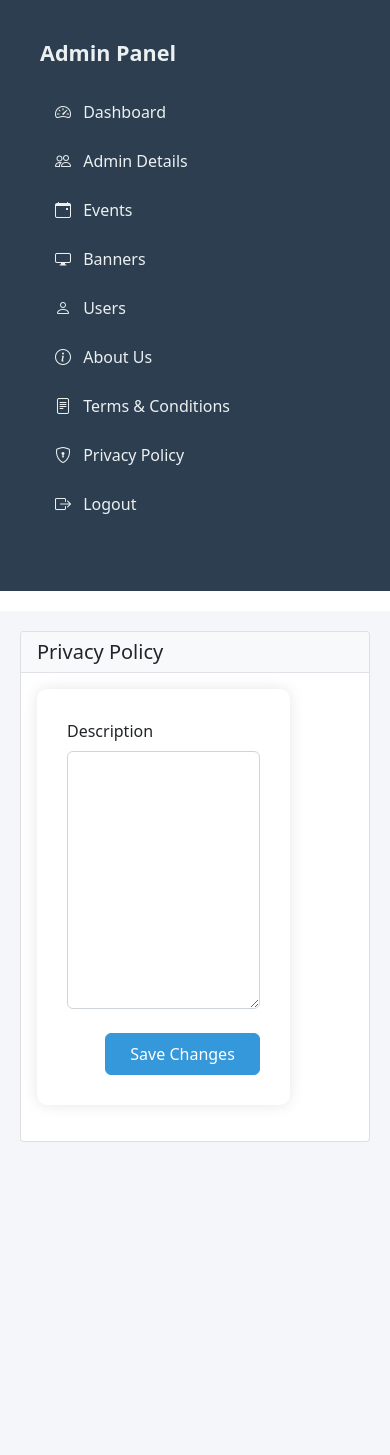
After one commit to Altaf549/admin_shopping, a CodeIgniter 4 app: the page made by app/Views/admin/privacy_policy.php in a window 390 px wide. The commit adds this page. Run offline with PHP 8.4 and a stand-in for CodeIgniter, Linux system fonts and the light colour scheme; the template is opened without the code that fills it, so the values that code supplies are empty; some libraries are stand-ins or nearby versions.

Commit message:
feat: Add privacy policy and terms condition functionality
- Added PrivacyPolicy controller and model
- Added privacy policy view
- Updated routes and sidebar navigation
- Added migration for privacy policy table

```diff
--- a/app/Config/Routes.php
+++ b/app/Config/Routes.php
@@ -45,3 +45,7 @@ $routes->post('admin/about-us/save', 'Admin\AboutUs::save');
 // Terms & Conditions routes
 $routes->get('admin/terms-condition', 'Admin\TermsCondition::index');
 $routes->post('admin/terms-condition/save', 'Admin\TermsCondition::save');
+
+// Privacy Policy routes
+$routes->get('admin/privacy-policy', 'Admin\PrivacyPolicy::index');
+$routes->post('admin/privacy-policy/save', 'Admin\PrivacyPolicy::save');
--- /dev/null
+++ b/app/Views/admin/privacy_policy.php
@@ -0,0 +1,152 @@
+<!DOCTYPE html>
+<html>
+<head>
+    <title>Privacy Policy - Shopping Admin</title>
+    <meta name="viewport" content="width=device-width, initial-scale=1">
+    <link href="https://cdn.jsdelivr.net/npm/bootstrap@5.1.3/dist/css/bootstrap.min.css" rel="stylesheet">
+    <link href="https://cdn.jsdelivr.net/npm/bootstrap-icons@1.7.2/font/bootstrap-icons.css" rel="stylesheet">
+    <link href="<?= base_url('css/admin.css') ?>" rel="stylesheet">
+    <style>
+        .main-content {
+            min-height: 100vh;
+            padding: 20px;
+        }
+
+        .sidebar {
+            width: 250px;
+            min-width: 250px;
+            max-width: 250px;
+        }
+
+        @media (max-width: 768px) {
+            .sidebar {
+                width: 100%;
+                min-width: 100%;
+                max-width: 100%;
+            }
+
+            .main-content {
+                margin-left: 0;
+            }
+        }
+
+        .stats-card {
+            background-color: white;
+            padding: 20px;
+            border-radius: 10px;
+            box-shadow: 0 0 10px rgba(0,0,0,0.1);
+            margin-bottom: 20px;
+        }
+
+        .card {
+            margin-bottom: 20px;
+        }
+
+        .card-header {
+            background-color: #f8f9fa;
+            border-bottom: 1px solid #dee2e6;
+        }
+
+        .card-title {
+            margin: 0;
+            font-size: 1.25rem;
+        }
+
+        .form-group {
+            margin-bottom: 1.5rem;
+        }
+
+        .form-control {
+            padding: 0.5rem 1rem;
+            border-radius: 0.375rem;
+            border: 1px solid #ced4da;
+            width: 100%;
+            max-width: 100%;
+        }
+
+        .btn-primary {
+            padding: 0.5rem 1.5rem;
+            border-radius: 0.375rem;
+            font-weight: 500;
+        }
+
+        .alert {
+            margin-bottom: 1.5rem;
+            border-radius: 0.375rem;
+        }
+
+        .ck-editor__editable {
+            min-width: 100% !important;
+            max-width: 100% !important;
+        }
+
+        .form-container {
+            width: 80%;
+            max-width: 100%;
+        }
+
+        .card {
+            width: 100%;
+            max-width: 100%;
+        }
+    </style>
+</head>
+<body>
+    <div class="container-fluid">
+        <div class="row">
+            <div class="sidebar">
+                <?= view('admin/templates/sidebar') ?>
+            </div>
+            <div class="main-content">
+                <div class="row">
+                    <div class="col-12">
+                        <div class="card">
+                            <div class="card-header">
+                                <h3 class="card-title">Privacy Policy</h3>
+                            </div>
+                            <div class="card-body">
+                                <?php if (session()->has('success')): ?>
+                                    <div class="alert alert-success"><?php echo session('success'); ?></div>
+                                <?php endif; ?>
+
+                                <?php if (session()->has('errors')): ?>
+                                    <div class="alert alert-danger">
+                                        <?php foreach (session('errors') as $error): ?>
+                                            <p><?php echo $error; ?></p>
+                                        <?php endforeach; ?>
+                                    </div>
+                                <?php endif; ?>
+
+                                <form action="<?php echo base_url('admin/privacy-policy/save'); ?>" method="post" class="form-container">
+                                    <?php csrf_field(); ?>
+
+                                    <div class="form-group">
+                                        <label for="description" class="form-label">Description</label>
+                                        <textarea id="description" name="description" class="form-control" rows="10"><?php echo $privacyPolicy['description'] ?? ''; ?></textarea>
+                                    </div>
+
+                                    <div class="text-end">
+                                        <button type="submit" class="btn btn-primary">Save Changes</button>
+                                    </div>
+                                </form>
+                            </div>
+                        </div>
+                    </div>
+                </div>
+            </div>
+        </div>
+    </div>
+
+    <script src="https://cdn.jsdelivr.net/npm/bootstrap@5.1.3/dist/js/bootstrap.bundle.min.js"></script>
+    <script src="https://cdn.ckeditor.com/ckeditor5/37.0.1/classic/ckeditor.js"></script>
+    <script>
+        ClassicEditor
+            .create(document.querySelector('#description'), {
+                toolbar: ['heading', '|', 'bold', 'italic', 'link', 'bulletedList', 'numberedList', 'blockQuote', 'undo', 'redo']
+            })
+            .catch(error => {
+                console.error(error);
+            });
+    </script>
+</body>
+</html>
--- a/app/Views/admin/templates/sidebar.php
+++ b/app/Views/admin/templates/sidebar.php
@@ -30,6 +30,10 @@
             <i class="bi bi-file-text me-2"></i> Terms & Conditions
         </a>
 
+        <a class="nav-link <?php echo $page === 'privacy_policy' ? 'active' : ''; ?>" href="<?= site_url('admin/privacy-policy') ?>">
+            <i class="bi bi-shield-lock me-2"></i> Privacy Policy
+        </a>
+
         <a class="nav-link" href="<?= site_url('logout') ?>">
             <i class="bi bi-box-arrow-right me-2"></i> Logout
         </a>
```
Also changed, not shown: app/Controllers/Admin/PrivacyPolicy.php (added, +46 -0 lines), app/Models/PrivacyPolicyModel.php (added, +37 -0 lines), app/Database/Migrations/20250619181308_CreatePrivacyPolicyTable.php (added).
